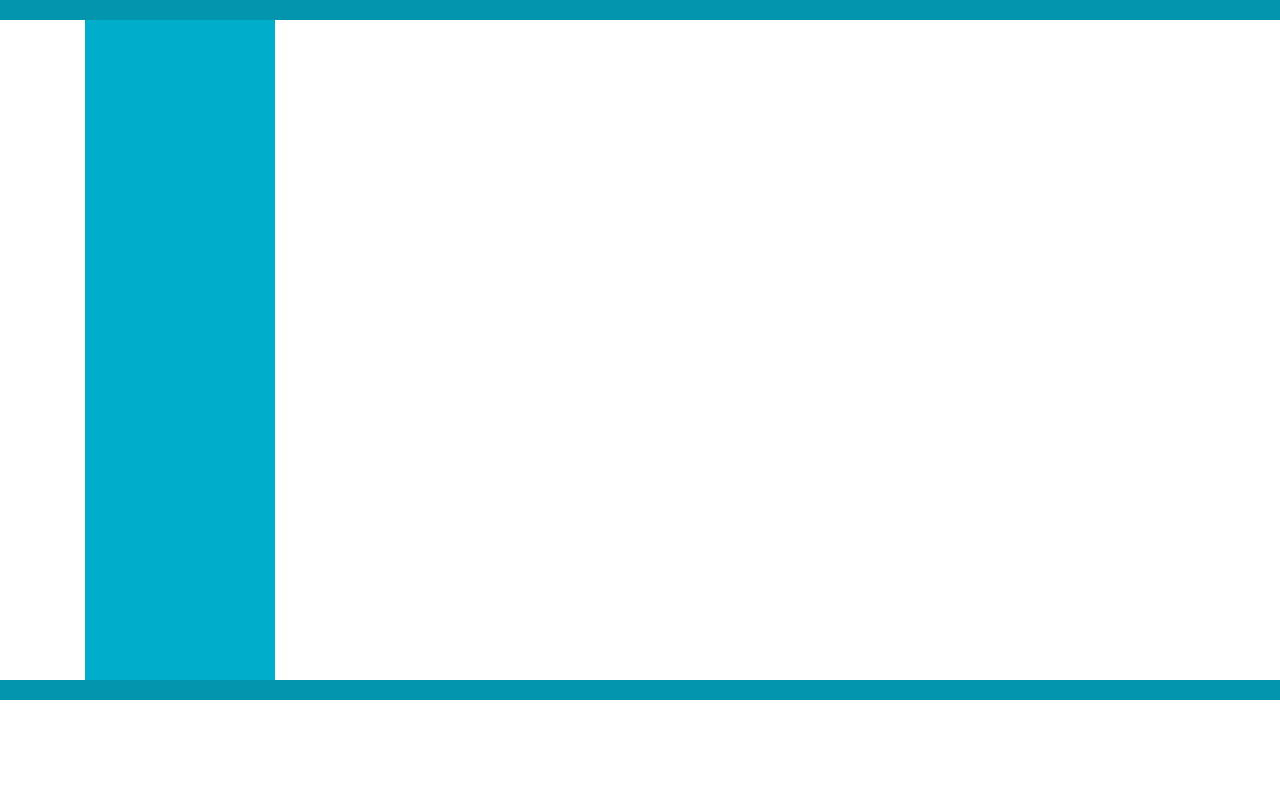
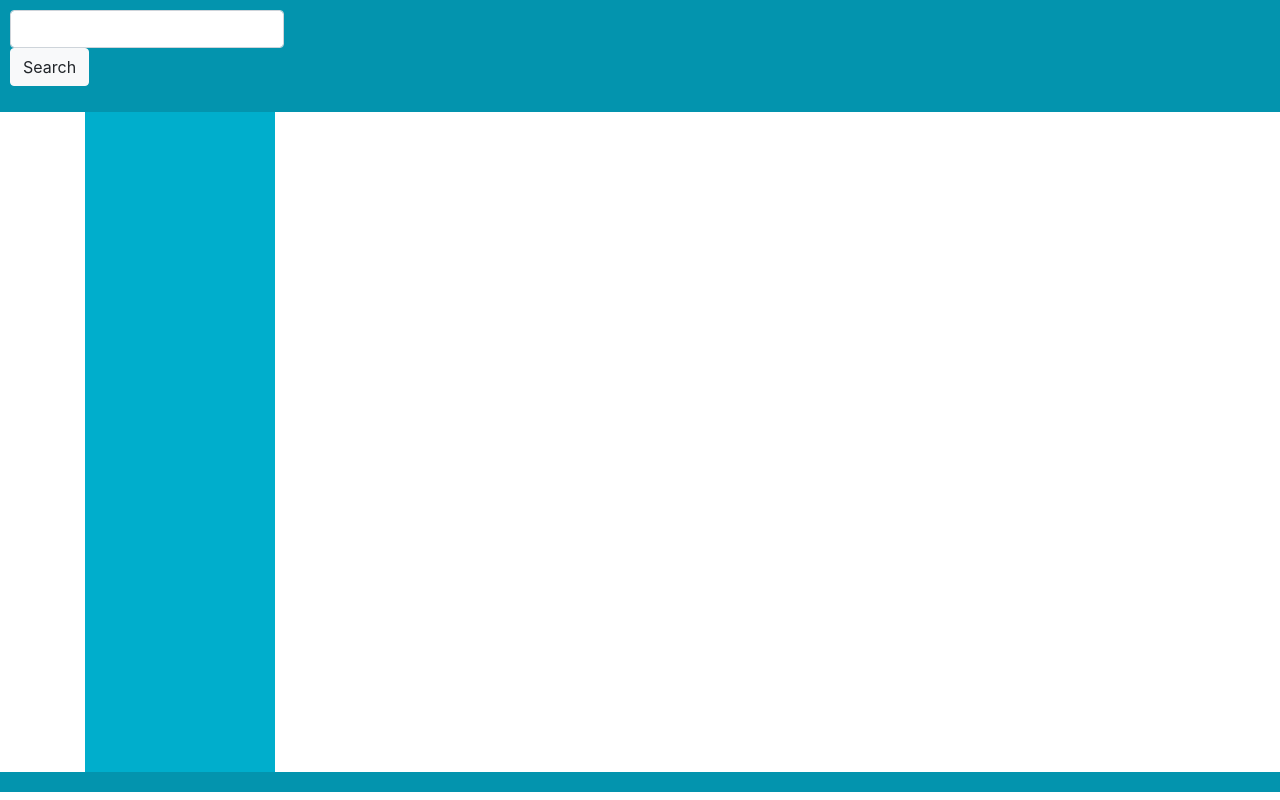
Before and after one commit to adele-galteau/bluesquare-test, a React (Create React App) app: page / in a window 1280 px wide. Built offline with nearby package versions, Linux system fonts and the light colour scheme.

Commit message:
create a searchbar feature

```diff
--- a/src/components/App.js
+++ b/src/components/App.js
@@ -8,21 +8,50 @@ export default class App extends Component {
   constructor(props) {
     super(props)
 
-    this.state = {}
+    this.state = {
+      searchbarContent: "",
+      searchResult: []
+    }
 
+    this.url = "http://www.omdbapi.com/"
+    this.enterRequest = this.enterRequest.bind(this)
+    this.getMovies = this.getMovies.bind(this)
   }
 
+  enterRequest(e) {
+    this.setState({
+      searchbarContent: e.target.value
+    })
+  }
+
+  getMovies() {
+    return fetch(
+      this.url + "?apikey=acb2afdb&s=" + encodeURIComponent(this.state.searchbarContent.trim()),
+      {
+        method: 'GET'
+      }
+    )
+      .then(resp => {return resp.json()})
+      .then(resp => {
+        console.log(resp)
+        return resp
+      })
+      .then(resp => {
+        this.setState({
+          searchResult: resp.Search
+        })
+      })
+  }
 
   render() {
     return (
       <div className="App">
-        <Header />
+        <Header enterRequest={this.enterRequest} getMovies={this.getMovies}/>
 
         <div className="container">
-          <Sidebar />
-          <Main />
+        <Sidebar/>
+          <Main movies={this.state.searchResult}/>
         </div>
-
         <Footer />
       </div>
     )
--- a/src/components/Footer.js
+++ b/src/components/Footer.js
@@ -1,9 +1,9 @@
 import React from 'react'
 
-export default class Footer extends React.Component {
-  render() {
-    return (
-      <div className="footer"></div>
-    )
-  }
+const Footer = () => {
+  return (
+    <div className="footer"></div>
+  )
 }
+
+export default Footer
--- a/src/components/Header.js
+++ b/src/components/Header.js
@@ -1,15 +1,36 @@
 import React from 'react'
+
+import 'whatwg-fetch'
 
 export default class Header extends React.Component {
   constructor(props) {
     super(props)
+
+    this.state = {
+
+    }
+
+    this.enterRequest = this.enterRequest.bind(this)
+  }
+
+  enterRequest(e) {
+    this.props.enterRequest(e)
+  }
+
+  submitRequest = () => {
+    this.props.getMovies()
   }
 
   render() {
     return (
       <div className="d-flex header">
-        <div></div>
-      </div>
+
+          <div className="form-group">
+            <input onChange={this.enterRequest} className="form-control" value={this.state.searchbarContent}></input>
+            <button onClick={this.submitRequest} className="btn btn-light">Search</button>
+          </div>
+
+        </div>
     )
   }
 }
--- a/src/components/Main.js
+++ b/src/components/Main.js
@@ -1,17 +1,27 @@
 import React from 'react'
+import Movie from './Movie'
 
-export default class extends React.Component {
+export default class Main extends React.Component {
   constructor(props) {
     super(props)
 
     this.state = {
-
+      movies: this.props.searchResult != null ? this.props.searchResult : []
     }
   }
 
   render() {
     return (
-      <div className="main"></div>
+      <div className="main">
+        {
+          this.props.movies ?
+          this.props.movies.map(movie => (
+            <Movie movie={movie}/>
+          ))
+          :
+          ""
+        }
+      </div>
     )
   }
 }
```
Also changed, not shown: src/components/Sidebar.js (+3 -4 lines).
